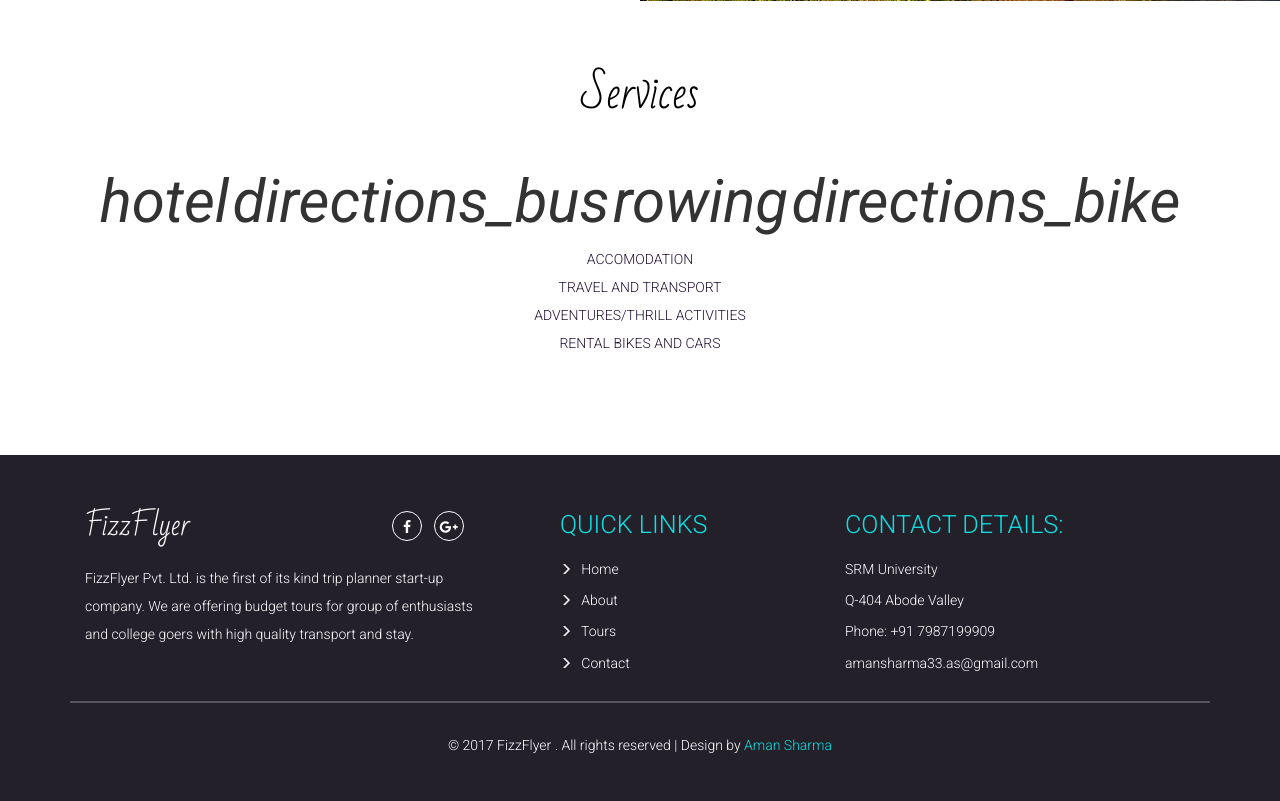
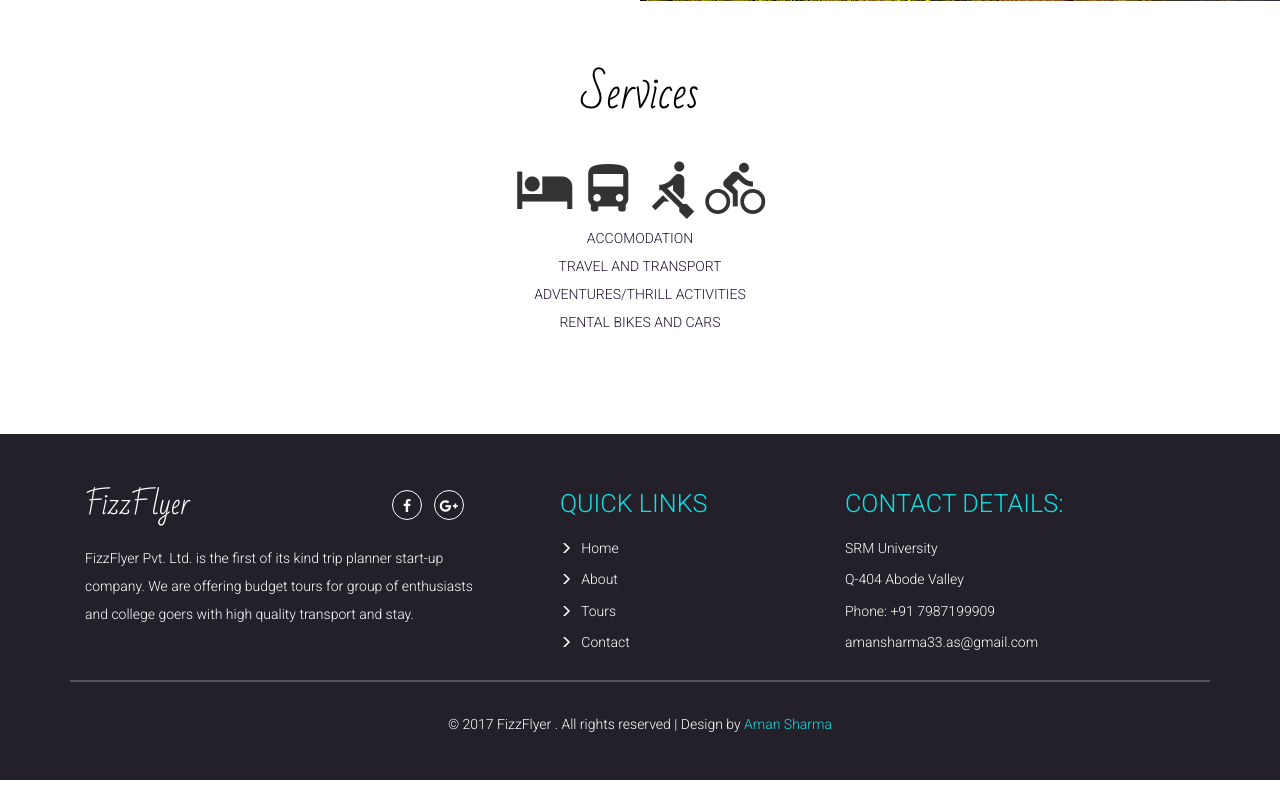
Before and after one commit to aman0009/thisone, a PHP site: page / in a window 1280 px wide. Shown: the part 2029-2830 px from the top of the page. After the commit the page ends 2809 px from the top, so only its background shows below. Run offline with PHP 8.4, Linux system fonts and the light colour scheme; some libraries are stand-ins or nearby versions.

Commit message:
make it better

```diff
--- a/index.php
+++ b/index.php
@@ -9,6 +9,9 @@
 <!-- Custom Theme files -->
 
 <link href="css/bootstrap.css" type="text/css" rel="stylesheet" media="all">
+<link href="css/bootstrap.css" type="text/css" rel="stylesheet" media="all">
+<link href="https://fonts.googleapis.com/icon?family=Material+Icons"
+      rel="stylesheet">
 <link href="css/style.css" type="text/css" rel="stylesheet" media="all">
 <link rel="stylesheet" href="css/flexslider.css" type="text/css" media="all" property="" />
 <!-- //Custom Theme files -->
```
